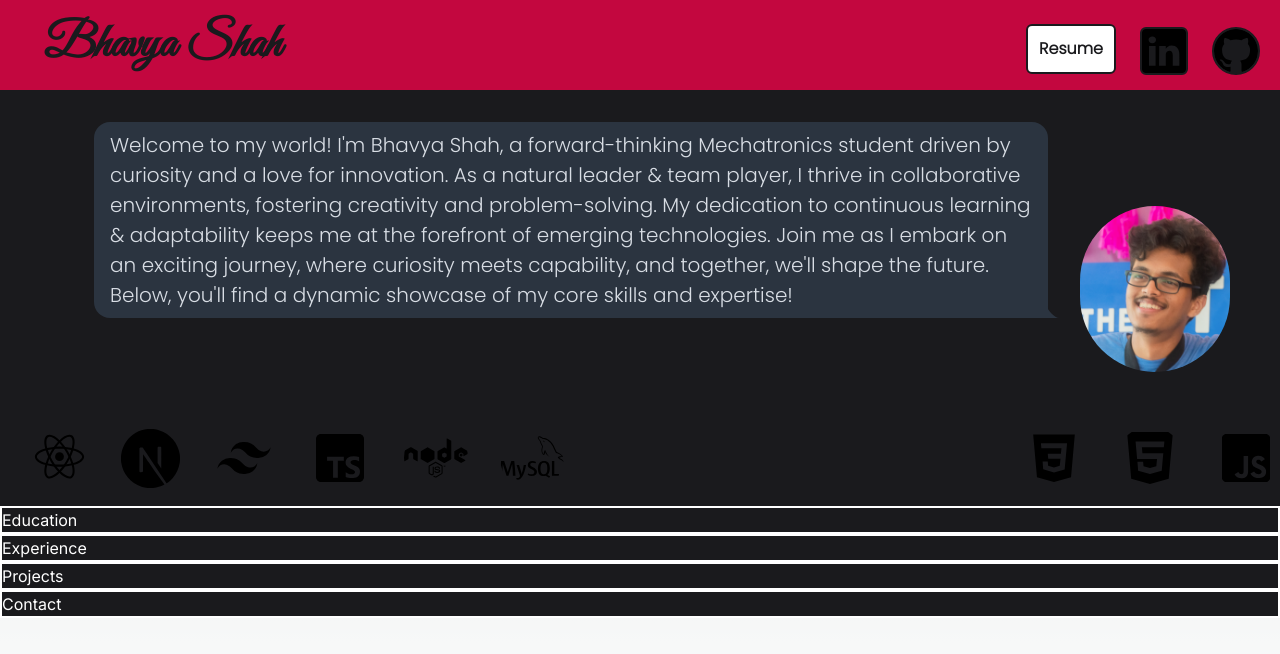
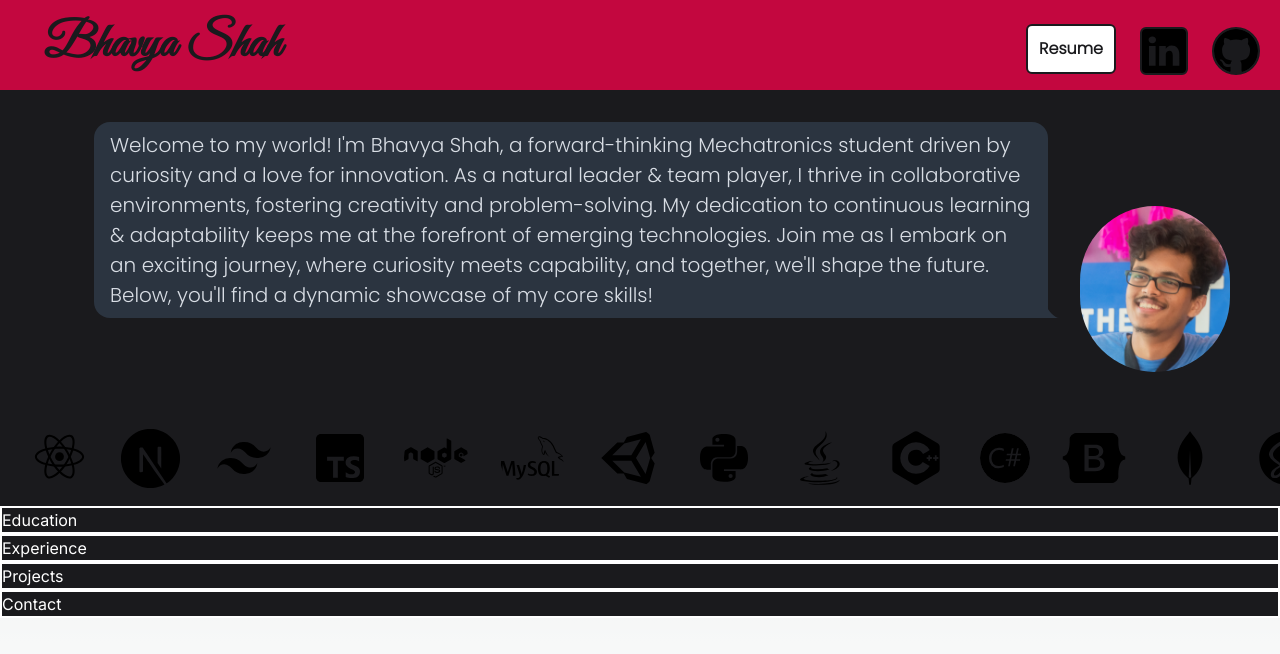
Before and after one commit to NotaEfficientCoder/Portfolio-Website, a Next.js app: page / in a window 1280 px wide. Shown: the top 654 px of the page. Built offline with nearby package versions, Linux system fonts and the light colour scheme.

Commit message:
Finished stream of skill icons

```diff
--- a/src/components/About.tsx
+++ b/src/components/About.tsx
@@ -14,8 +14,7 @@ const About = () => {
           to continuous learning &amp; adaptability keeps me at the forefront of
           emerging technologies. Join me as I embark on an exciting journey,
           where curiosity meets capability, and together, we&apos;ll shape the
-          future. Below, you&apos;ll find a dynamic showcase of my core skills
-          and expertise!
+          future. Below, you&apos;ll find a dynamic showcase of my core skills!
         </p>
 
         <div className="w-48 h-48 mt-16">
--- a/src/components/Skills.tsx
+++ b/src/components/Skills.tsx
@@ -1,4 +1,4 @@
-import React from 'react'
+import React from "react";
 import { BiLogoTailwindCss } from "react-icons/bi";
 import { AiFillHtml5 } from "react-icons/ai";
 import { SiNextdotjs } from "react-icons/si";
@@ -8,6 +8,17 @@ import { BiLogoReact } from "react-icons/bi";
 import { BiLogoTypescript } from "react-icons/bi";
 import { SiMysql } from "react-icons/si";
 import { FaNode } from "react-icons/fa";
+import { BiLogoUnity } from "react-icons/bi";
+import { BiLogoPython } from "react-icons/bi";
+import { BiLogoJava } from "react-icons/bi";
+import { BiLogoCPlusPlus } from "react-icons/bi";
+import { FiFigma } from "react-icons/fi";
+import { FaBootstrap } from "react-icons/fa";
+import { BiLogoMongodb } from "react-icons/bi";
+import { BiLogoSass } from "react-icons/bi";
+import { BsGit } from "react-icons/bs";
+import {SiCsharp} from "react-icons/si"
+import {BiLogoShopify} from "react-icons/bi"
 import Marquee from "react-fast-marquee";
 
 const Skills = () => {
@@ -23,9 +34,21 @@ const Skills = () => {
         <BiLogoTypescript className="w-20 h-20 rounded-full p-2 m-2" />
         <FaNode className="w-20 h-20 rounded-full p-2 m-2" />
         <SiMysql className="w-20 h-20 rounded-full p-2 m-2" />
+        <BiLogoUnity className="w-20 h-20 rounded-full p-2 m-2" />
+        <BiLogoPython className="w-20 h-20 rounded-full p-2 m-2" />
+        <BiLogoJava className="w-20 h-20 rounded-full p-2 m-2" />
+        <BiLogoCPlusPlus className="w-20 h-20 rounded-full p-2 m-2" />
+        <SiCsharp className="w-[66px] h-[66px] rounded-full p-2 m-2"/>
+        <FaBootstrap className="w-20 h-20 rounded-full p-2 m-2" />
+        <BiLogoMongodb className="w-20 h-20 rounded-full p-2 m-2" />
+        <BiLogoSass className="w-20 h-20 rounded-full p-2 m-2" />
+        <FiFigma className="w-20 h-20 rounded-full p-2 m-2" />
+        <BsGit className="w-[66px] h-[66px] rounded-full p-2 m-2" />
+        <BiLogoShopify className="w-20 h-20 rounded-full p-2 pl-3 m-2"/>
+
       </Marquee>
     </div>
-  )
-}
+  );
+};
 
-export default Skills
+export default Skills;
```
Lines whose indentation alone changed are shown as unchanged.
